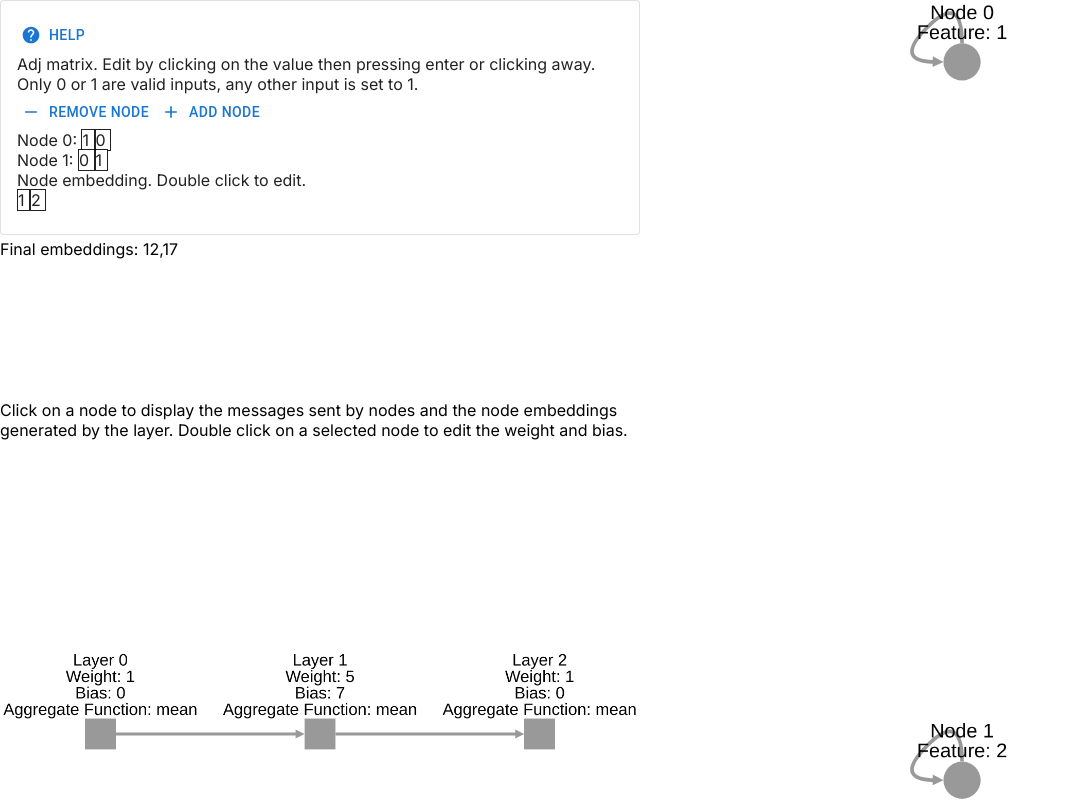
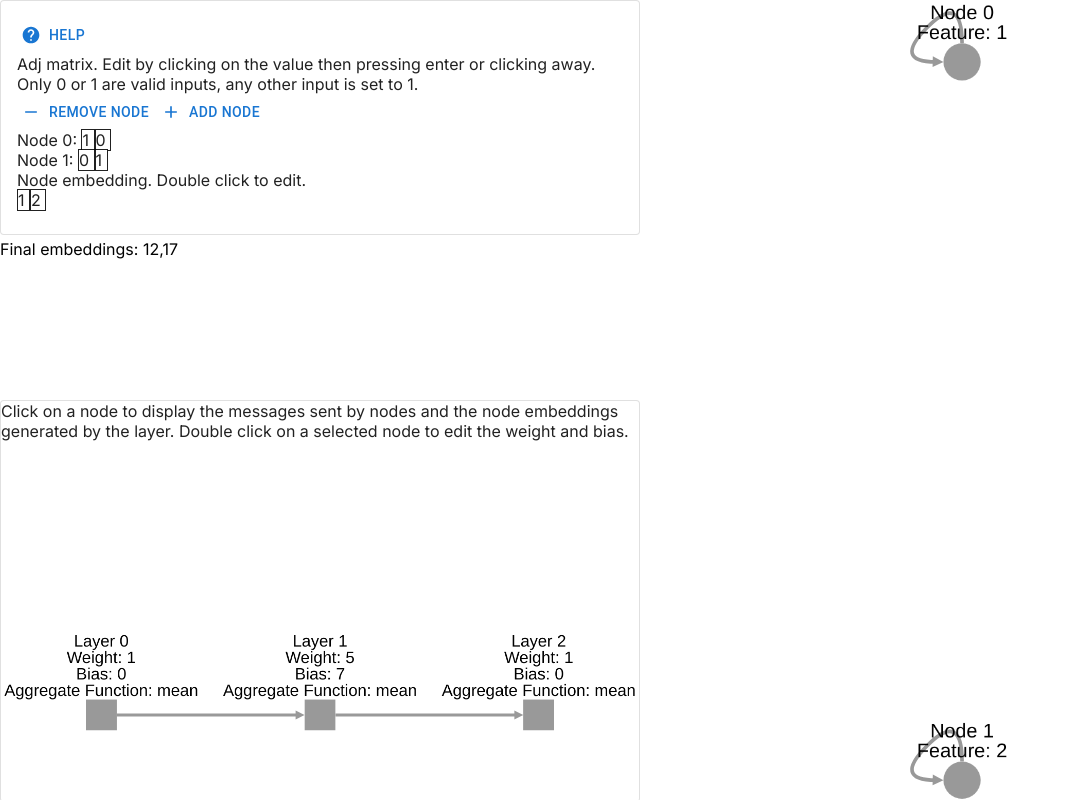
Before and after one commit to hometue/GNN-Visualiser, a Next.js app in the folder gnn-visualiser/: page / in a window 1280 px wide. Shown: the whole page, without its empty margins (0-1070 px from the left). Built offline with nearby package versions, Linux system fonts and the light colour scheme.

Commit message:
Changed proportion of GNN

```diff
--- a/gnn-visualiser/app/graph/gnnView.tsx
+++ b/gnn-visualiser/app/graph/gnnView.tsx
@@ -2,7 +2,7 @@ import cytoscape from "cytoscape";
 import { useEffect, useRef, useState } from "react";
 import { ReadWrite } from "../types/readWrite";
 import { AggregateFunctions, GNN } from "./gnn";
-import { Button, Dialog, DialogContent, MenuItem, Select, TextField } from "@mui/material";
+import { Button, Card, CardHeader, Dialog, DialogContent, MenuItem, Select, TextField } from "@mui/material";
 
 function gnnToCyto(gnn: GNN){
 	const gnnData: {data: {id: string}}[] = [];
@@ -98,11 +98,10 @@ export default function GNNView(props: {gnn: ReadWrite<GNN>, selectedNode?: Read
 	}, [props.gnn.data, props.selectedNode])
 	return (
 		<>
-			<div style={{display: "flex", flexDirection:"column", width: '100%', height: '100%'}}>
-				<div style={{flex: 1}}>Click on a node to display the messages sent by nodes and the node embeddings generated by the layer. Double click on a selected node to edit the weight and bias.</div>
-				<div style={{flex: 1}} ref={graphRef}></div>
-			</div>
-
+			<Card variant="outlined" style={{display: "flex", flexDirection: "column", height: '100%'}}>
+				<div style={{flex: "2"}}>Click on a node to display the messages sent by nodes and the node embeddings generated by the layer. Double click on a selected node to edit the weight and bias.</div>
+				<div style={{flex: "3"}} ref={graphRef}></div>
+			</Card>
 			<Dialog open={dialogOpen !== null} onClose={()=>{dialogClose}}>
 				<DialogContent>
 					{(dialogOpen !== null)?
--- a/gnn-visualiser/app/page.tsx
+++ b/gnn-visualiser/app/page.tsx
@@ -27,13 +27,13 @@ return (
 	<>
 		<div style={{display: "flex", height: "100%", overflow: "hidden"}}>
 			<div style={{display: "flex", flex: 1, flexDirection: "column", height: "100%"}}>
-				<div style={{flex: 1}}>
+				<div style={{flex: "0 0 50%"}}>
 					<AdjGraphView graph={{data: graph, setData: setGraph}}/>
 					<div>Final embeddings: {result.finalEmbeddings.toString()}</div>
 					{(selectedGNNNode!==null)?<>Messages sent from nodes at layer {selectedGNNNode}<div>{result.layerResult[selectedGNNNode].message.toString()}</div></>:null}
 					{(selectedGNNNode!==null)?<>Embeddings of nodes after layer {selectedGNNNode}<div>{result.layerResult[selectedGNNNode].embedding.toString()}</div></>:null}
 				</div>
-				<div style={{flex: 1}}><GNNView gnn={{data: gnn, setData: setgnn}} selectedNode={{data: selectedGNNNode, setData: setSelectedGNNNode}}/></div>
+				<div style={{flex: "0 0 50%"}}><GNNView gnn={{data: gnn, setData: setgnn}} selectedNode={{data: selectedGNNNode, setData: setSelectedGNNNode}}/></div>
 			</div>
 			<div style={{flex: 1}}><GraphView graph={{data: graph, setData: setGraph}} onDblClick={(node)=> {setViewResult(node)}}/></div>
 		</div>
```
